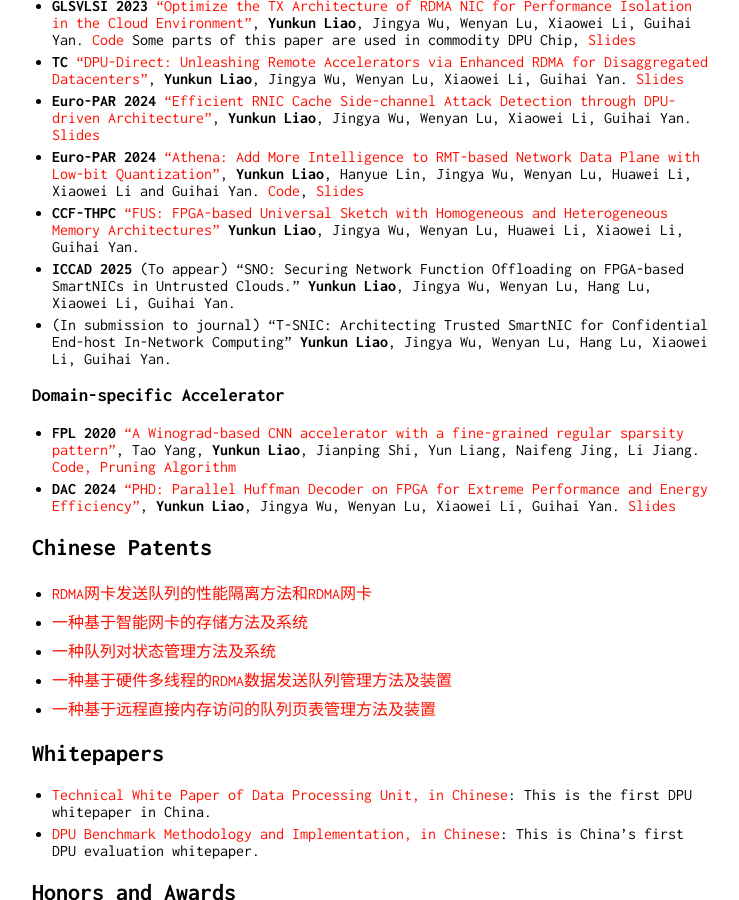
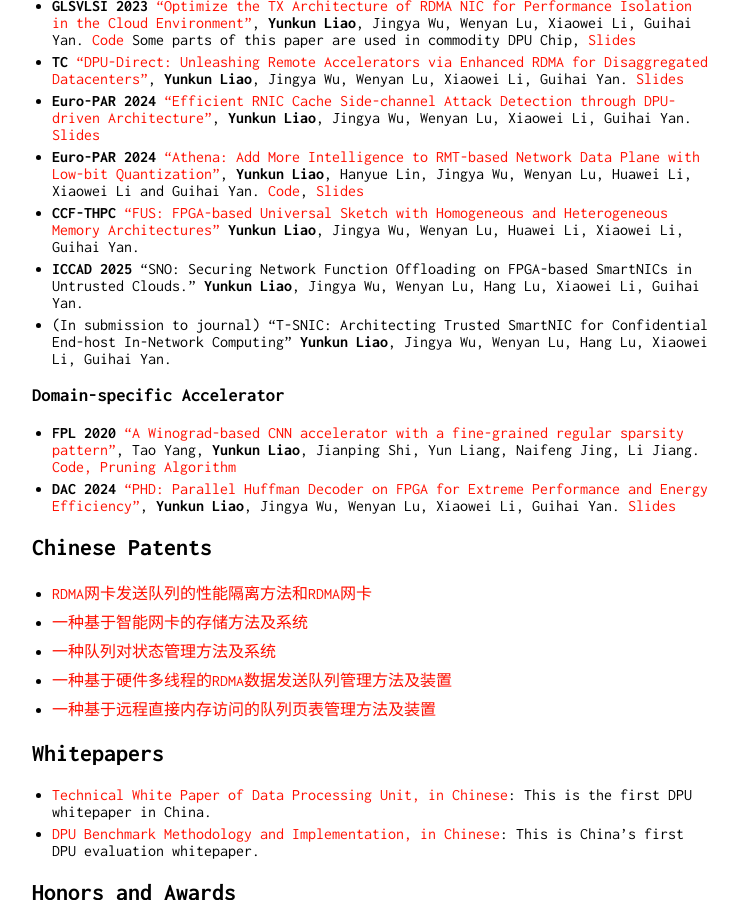
Before and after one commit to liaoyunkun/liaoyunkun.github.io, a Jekyll site: the page built from index.md, in a window 1280 px wide and 900 px high, scrolled down 1068 px. Shown: the whole window, without its empty margins (258-997 px from the left). Built offline with Jekyll 4.4.1, drawn with Linux system fonts in a browser that asks for light colours; our own code applies the rules of GitHub Pages for plain Markdown files.

Commit message:
Update index.md

```diff
--- a/index.md
+++ b/index.md
@@ -44,7 +44,7 @@ I am expected to finish my thesis defense in 2025/11 and graduate in 2026/01. I
 - **Euro-PAR 2024** ["Efficient RNIC Cache Side-channel Attack Detection through DPU-driven Architecture"](https://link.springer.com/chapter/10.1007/978-3-031-69766-1_1), **Yunkun Liao**, Jingya Wu, Wenyan Lu, Xiaowei Li, Guihai Yan. [Slides](./europar-2024-rcsca.pdf)
 - **Euro-PAR 2024** ["Athena: Add More Intelligence to RMT-based Network Data Plane with Low-bit Quantization"](https://link.springer.com/chapter/10.1007/978-3-031-69766-1_18), **Yunkun Liao**, Hanyue Lin, Jingya Wu, Wenyan Lu, Huawei Li, Xiaowei Li and Guihai Yan. [Code](https://github.com/liaoyunkun/dpu-driven-scadet/tree/master), [Slides](./europar-2024-athena.pdf)
 - **CCF-THPC** ["FUS: FPGA-based Universal Sketch with Homogeneous and Heterogeneous Memory Architectures"](https://link.springer.com/article/10.1007/s42514-025-00222-5) **Yunkun Liao**, Jingya Wu, Wenyan Lu, Huawei Li, Xiaowei Li, Guihai Yan.
-- **ICCAD 2025** (To appear) "SNO: Securing Network Function Offloading on FPGA-based SmartNICs in Untrusted Clouds." **Yunkun Liao**, Jingya Wu, Wenyan Lu, Hang Lu, Xiaowei Li, Guihai Yan.
+- **ICCAD 2025** "SNO: Securing Network Function Offloading on FPGA-based SmartNICs in Untrusted Clouds." **Yunkun Liao**, Jingya Wu, Wenyan Lu, Hang Lu, Xiaowei Li, Guihai Yan.
 - (In submission to journal) "T-SNIC: Architecting Trusted SmartNIC for Confidential End-host In-Network Computing"  **Yunkun Liao**, Jingya Wu, Wenyan Lu, Hang Lu, Xiaowei Li, Guihai Yan.
 
 ### Domain-specific Accelerator
```
